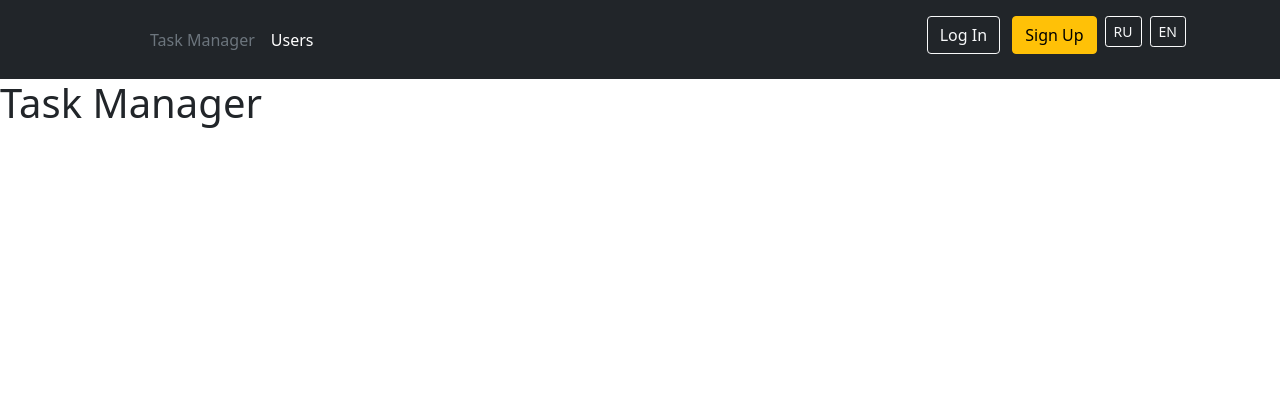
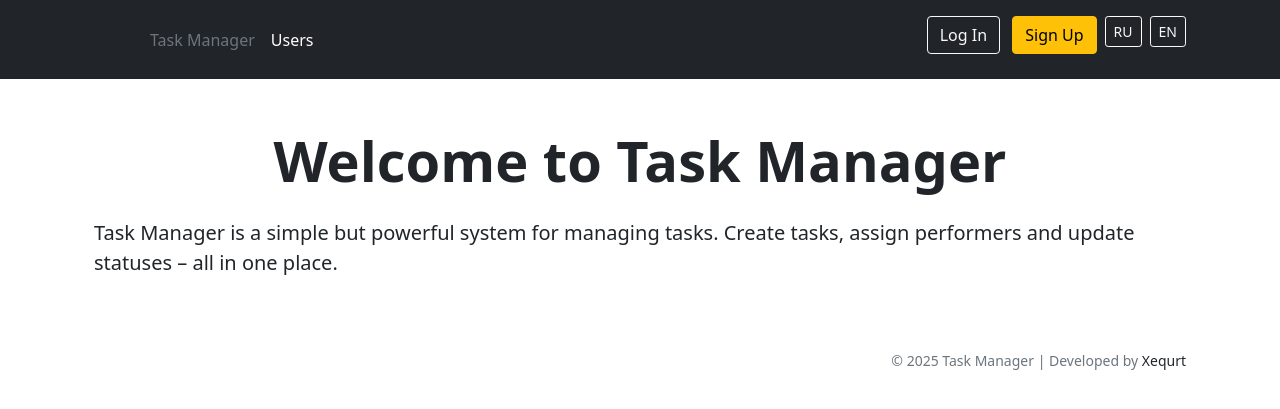
Before and after one commit to Xequrt/python-project-52, a Django app: page / in a window 1280 px wide. Shown: the top 409 px of the page. Run offline with Django 5.2, Linux system fonts and the light colour scheme; parts of the project's set-up code (start-up, migrations or seed data) failed here and were passed over; some libraries are stand-ins or nearby versions.

Commit message:
Edit index.html, footer and add username near logout into navbar

```diff
--- a/task_manager/templates/base.html
+++ b/task_manager/templates/base.html
@@ -33,6 +33,7 @@
                 <div class="d-flex align-items-stretch">
                     {% if user.is_authenticated %}
                     <div class="text-end me-2">
+                        <span class="me-2 text-white">{{ user.get_username }}</span>
                         <form method="post" action="{% url 'logout' %}">
                             {% csrf_token %}
                             <button class="btn-warning" onclick="location.href='{% url 'logout' %}'">{% trans "Logout" context "menu_item" %}</button>
@@ -60,5 +61,22 @@
         </div>
     </header>
     {% block content %}{% endblock %}
+    <footer class="mt-auto py-4">
+        <div class="container d-flex justify-content-end w-100">
+          <div class="text-end text-secondary small">
+            <p class="mb-0">
+              &copy; {% now "Y" %} {% translate "Task Manager" %} |
+              {% translate "Developed by" %}
+              <a href="https://github.com/Xequrt"
+                 class="link-dark text-decoration-none"
+                 onmouseover="this.style.opacity='0.6'"
+                 onmouseout="this.style.opacity='1'"
+                 target="_blank" rel="noopener noreferrer">
+                 Xequrt
+              </a>
+            </p>
+          </div>
+        </div>
+    </footer>
 </body>
 </html>
--- a/task_manager/templates/index.html
+++ b/task_manager/templates/index.html
@@ -1,12 +1,15 @@
 {% extends "base.html" %}
-
-{% load django_bootstrap5 %}
 {% load i18n %}
 
-{% block title %}
-    {% translate "Task Manager" %}
-{% endblock %}
+{% block title %}{% trans "Task Manager" %}{% endblock %}
 
 {% block content %}
-    <h1>{% translate "Task Manager" %}</h1>
+<div class="container d-flex flex-column align-items-center justify-content-center py-5"
+    style="background-color: #ffffff; border-radius: 8px;">
+    <h1 class="display-4 fw-semibold mb-4">{% trans "Welcome to Task Manager" %}</h1>
+    <div class="lead text-wrap text-break mx-auto w-100 w-md-75 w-lg-50">
+        {% trans "Task Manager is a simple but powerful system for managing tasks." %}
+        {% trans "Create tasks, assign performers and update statuses – all in one place." %}
+    </div>
+</div>
 {% endblock %}
--- a/task_manager/views.py
+++ b/task_manager/views.py
@@ -2,7 +2,6 @@ from django.http import HttpResponseRedirect
 from django.views.generic import TemplateView
 from django.contrib.auth.views import LoginView, LogoutView
 from django.contrib.messages.views import SuccessMessageMixin
-from django.contrib.auth.mixins import LoginRequiredMixin
 from django.db import IntegrityError
 from django.contrib import messages
 from django.urls import reverse_lazy
@@ -19,14 +18,13 @@ class UserLoginView(SuccessMessageMixin, LoginView):
     success_message = _("You are logged in")
 
     def form_valid(self, form):
-        print("Success URL:", self.get_success_url())
         try:
             response = super().form_valid(form)
             return response
         except IntegrityError:
             messages.error(self.request,
-                           _('''Please enter a valid username and password.
-                            Both fields may be case sensitive.'''))
+                           _("Please enter a valid username and password."
+                             "Both fields may be case sensitive. "))
             return self.render_to_response(self.get_context_data(form=form))
     #
     def get_success_url(self):
```
Also changed, not shown: 1 other file.
